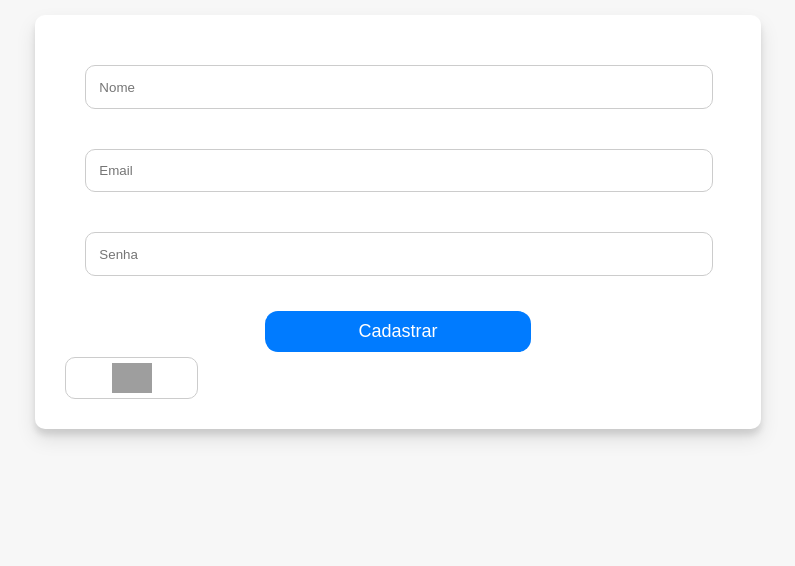
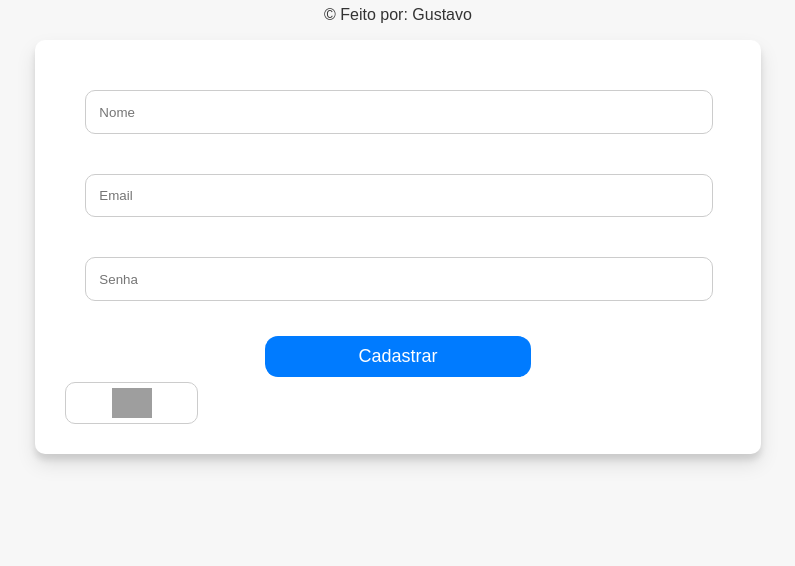
Before and after one commit to GustavoDuartt/Aula-Github, a plain HTML site: page Projeto/index.html in a window 1280 px wide. Shown: the part 234-800 px from the top of the page, without its empty margins (242-1037 px from the left). Drawn offline with Linux system fonts and the light colour scheme; grey boxes are pictures that could not be loaded; a web font is replaced by a local one.

Commit message:
Update index.html
Adicionado Copyright

```diff
--- a/Projeto/index.html
+++ b/Projeto/index.html
@@ -10,6 +10,7 @@
 <body>
     <div class="Cad">
         <h1>Cadastro de Usuário</h1>
+        <P>&copy; Feito por: Gustavo</P>
         <form id="Formcadastro">
             <input type="text" id="nome" placeholder="Nome" required>
             <input type="email" id="email" placeholder="Email" required>
```
